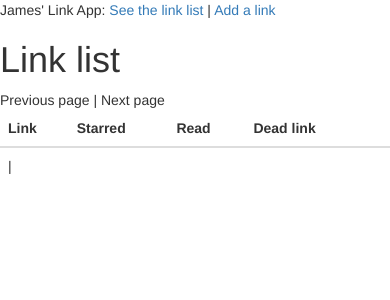
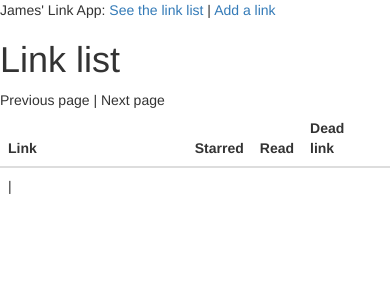
Before and after one commit to jamesgallien/url-text-file-importer, a Flask app: page / in a window 390 px wide. Shown: the top 300 px of the page. Run offline with Flask 2, Linux system fonts and the light colour scheme; tables that the repository leaves empty hold one stand-in row (values such as "Sample post"); some libraries are stand-ins or nearby versions.

Commit message:
Making table responsive to screen width

```diff
--- a/app/templates/index.html
+++ b/app/templates/index.html
@@ -1,21 +1,21 @@
 {% extends "base.html" %}
 
 {% block app_content %}
-    <table class="table table-hover">
+    <table class="table table-hover" style="width: 100%;">
         <thead>
             <tr>
-                <th>Link</th>
-                <th>Starred</th>
-                <th>Read</th>
-                <th>Dead link</th>
-                <th></th>
+                <th style="width: 50%;">Link</th>
+                <th style="width: 10%;">Starred</th>
+                <th style="width: 10%;">Read</th>
+                <th style="width: 10%;">Dead link</th>
+                <th style="width: 10%;"></th>
             </tr>
         </thead>
         {% for link in links %}
             {% if link.space == False %}
                 {% if link.header == False %}
                     <tr>
-                        <td style="word-wrap: break-word;min-width: 160px;max-width: 160px;">
+                        <td>
                             <a href="{{ link.url }}" target="_blank">{{ link.url }}</a>
                         </td>
                         <td>{{ link.starred }}</td>
```
